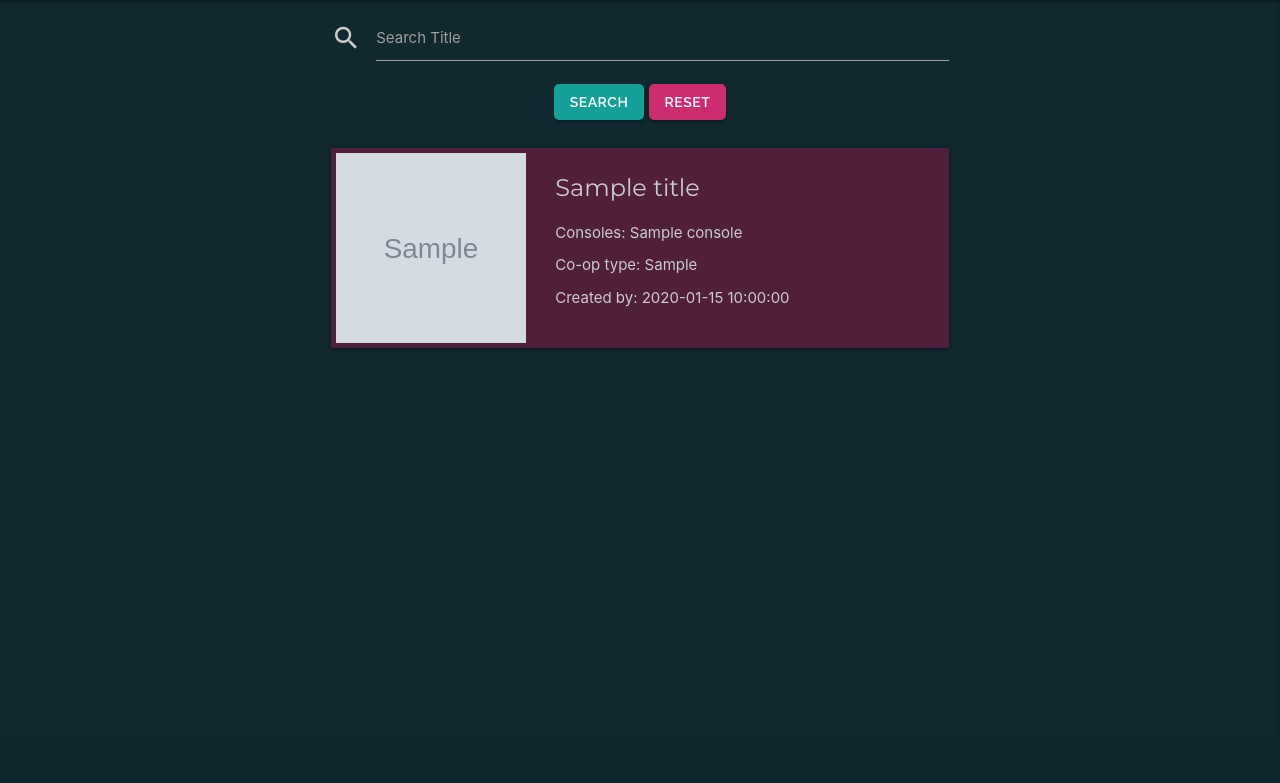
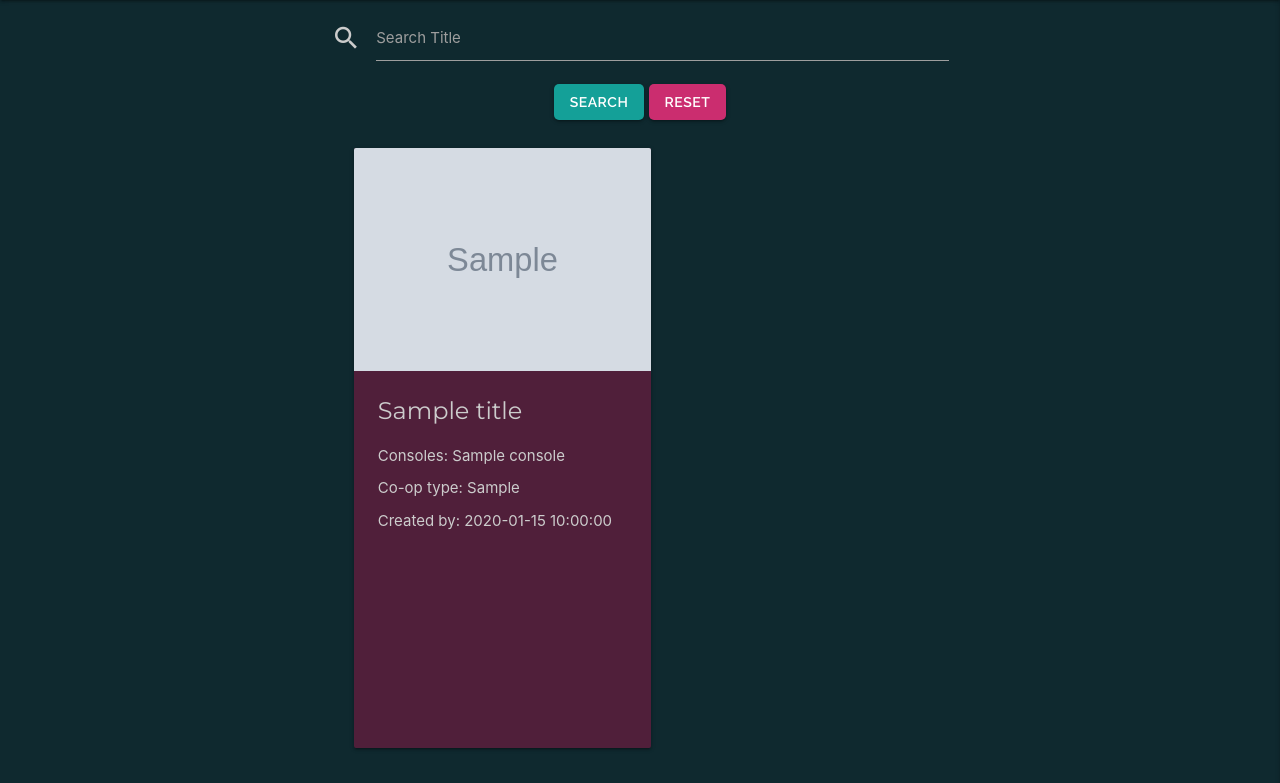
Before and after one commit to MariaLundgren/CO-OP-Game-Review, a Flask app: page / in a window 1280 px wide. Shown: the part 64-847 px from the top of the page. Before the commit the page ends 413 px from the top, so only its background shows below. Run offline with Flask 2, Linux system fonts and the light colour scheme; grey boxes marked "Sample" are stand-in pictures; a database or web service that is not in the repository returns one stand-in record (values such as "Sample title"); data that the repository does not hold is empty; some libraries are stand-ins or nearby versions.

Commit message:
Changed styling of card that holds the game title on titles and selected_game_title templates

```diff
--- a/static/css/style.css
+++ b/static/css/style.css
@@ -41,6 +41,22 @@ input {
 .pink-button:hover {
     background-color: #ff3c8d !important;
 }
+
+/* title card */
+
+.title-card {
+    background-color: #501f3a;
+}
+
+.card-title {
+    font-family: "Montserrat", sans-serif;
+    color: #cccccc !important;
+}
+
+.inline-elements {
+    display: inline-block !important;
+}
+
 /* navbar */
 
 .nav-wrapper{
@@ -61,28 +77,6 @@ input {
 .nav-links {
     font-family: "Raleway", sans-serif;
     font-weight: 500;
-}
-
-/* home */
-
-.title-card {
-    height: 200px;
-    background-color: #501f3a;
-}
-
-.card-title {
-    font-family: "Montserrat", sans-serif;
-    color: #cccccc !important;
-}
-
-.title-image {
-    height: 190px;
-    width: 190px;
-    margin: 5px;
-}
-
-.inline-elements {
-    display: inline-block !important;
 }
 
 /* Log In */
@@ -127,18 +121,6 @@ input {
 
 /* selected game title */
 
-.selected-game-card {
-    background-color: #501f3a;
-    padding: 20px;
-    min-height: 600px;
-}
-
-.selected-game-img {
-    max-width: 300px;
-    max-height: 300px;
-    margin: 0 auto;
-}
-
 .rating {
     font-size: 18pt;
 }
@@ -149,10 +131,8 @@ input {
     right: 5%;
 }
 
-/* media queries */
+/* titles */
 
-@media(max-width: 960px) {
-    .selected-game-card {
-    min-height: 650px;
-    }
+.titles-card {
+    height: 600px;
 }
--- a/templates/selected_game_title.html
+++ b/templates/selected_game_title.html
@@ -4,8 +4,8 @@
     <h2 class="center-align">Selected game title</h2>
     <!--game title-->
     <div class="row">
-        <div class="col s12 m6 offset-m3">
-            <div class="card selected-game-card">
+        <div class="col s12 m4 offset-m4">
+            <div class="card title-card">
                 <div class="card-image selected-game-img">
                     <img src="{{ title.image_url }}">
                 </div>
--- a/templates/titles.html
+++ b/templates/titles.html
@@ -17,11 +17,14 @@
 
     {% if titles|length >= 1 %}
     <div class="row">
-        <div class="col s12 m6 offset-m3">
             {% for title in titles %}
+            <div class="col offset-m3"></div>
+            <div class="col s12 m6 l3">
             <a href="{{ url_for('selected_game_title', title_id=title._id) }}">
-                <div class="card horizontal title-card hoverable">
-                        <img class="card-image title-image" src="{{ title.image_url }}">
+                <div class="card title-card hoverable titles-card">
+                    <div class="card-image">
+                        <img src="{{ title.image_url }}">
+                    </div>
                     <div class="card-content">
                         <span class="card-title">{{ title.title_name }}</span>
                         {% for avg_rating in title_ratings %}
@@ -45,8 +48,9 @@
                     </div>
                 </div>
             </a>
+        </div>
             {% endfor %}
-        </div>
+        <div class="col offset-m3"></div>
     </div>
     {% else %}
     <p>Couldn't find game title, try another one.</p>
```
